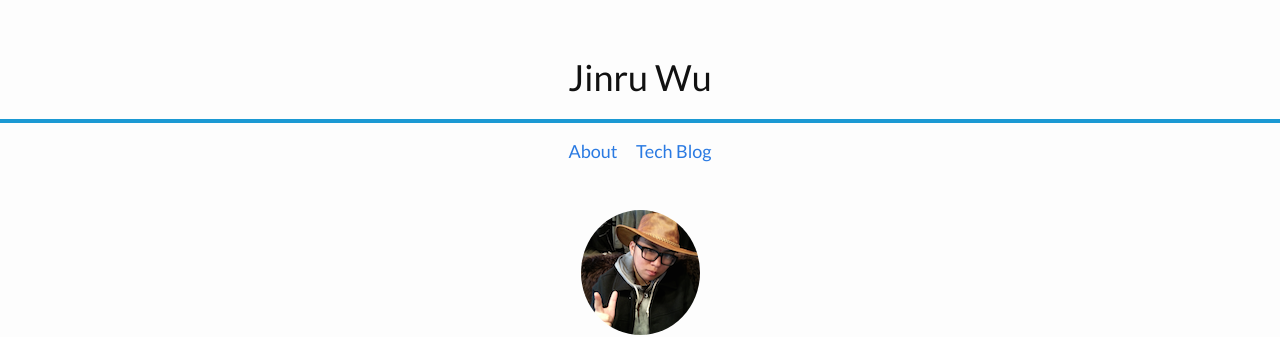
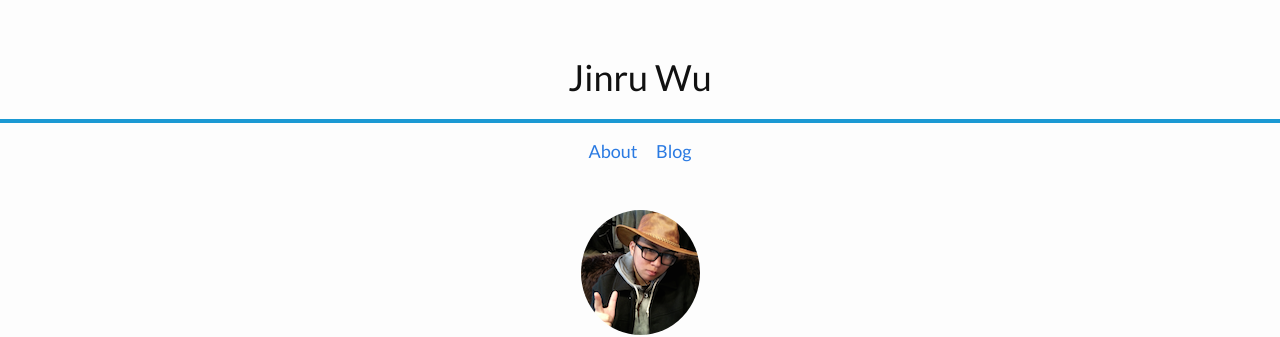
Before and after one commit to bleakwood/bleakwood.github.io, a Jekyll site: the page built from index.html, in a window 1280 px wide and 900 px high. Shown: the top 337 px of the window. Built offline with Jekyll 4.4.1, drawn with Linux system fonts in a browser that asks for light colours; comment, search, counter and statistics services are not loaded.

Commit message:
change header

```diff
--- a/_includes/header.html
+++ b/_includes/header.html
@@ -5,7 +5,7 @@
       <div class="nav">
         <ul>
           <li><a href="/">About</a></li>
-          <li><a href="/blog">Tech Blog</a></li>
+          <li><a href="/blog">Blog</a></li>
         </ul>
       </div>
     </header>
```
